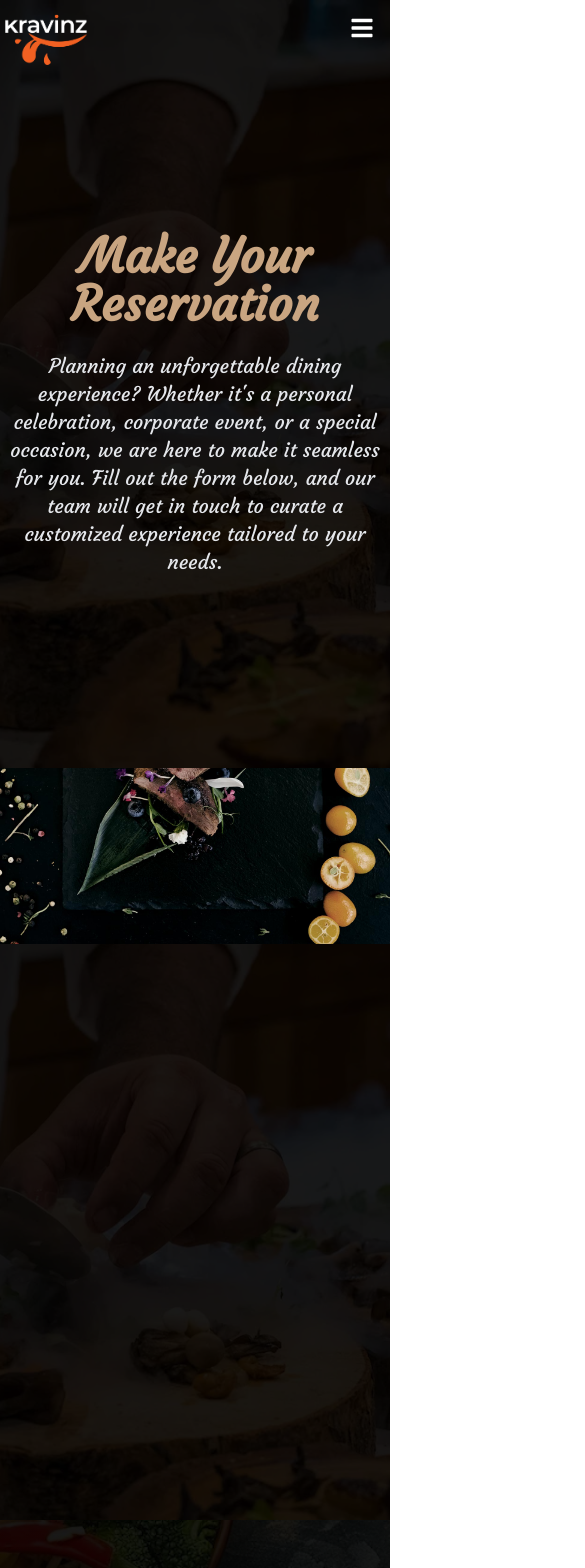
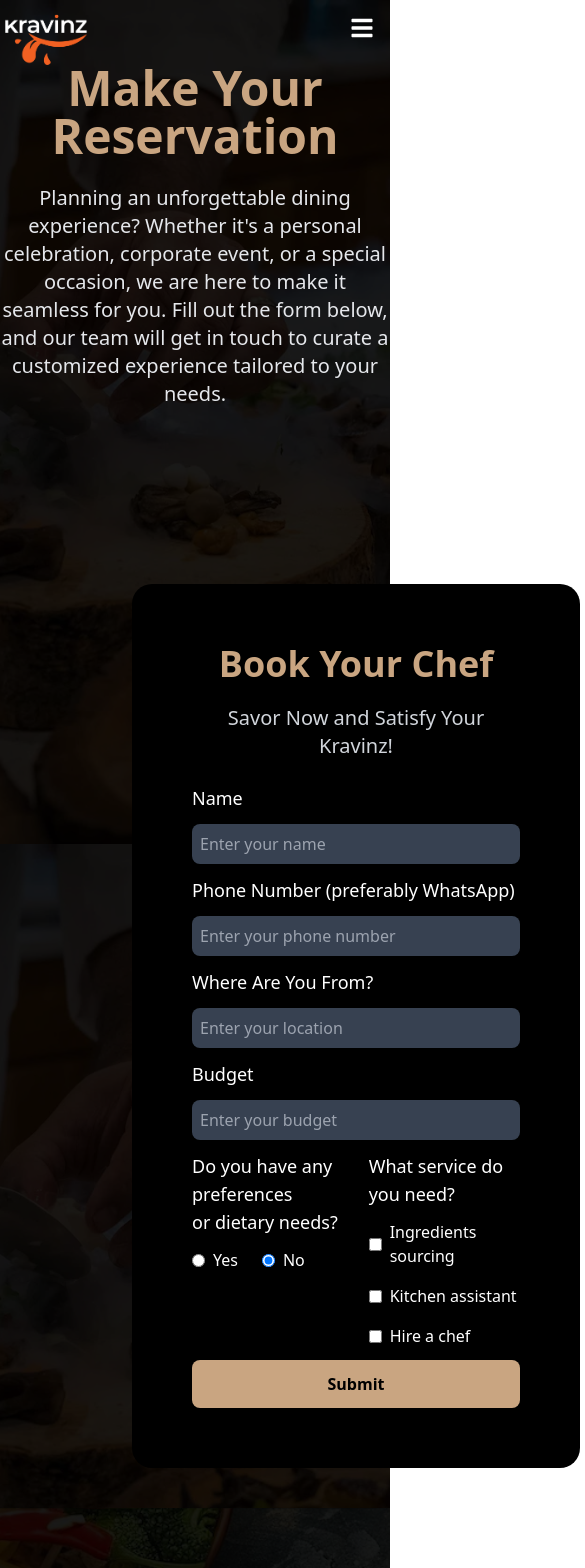
Before and after one commit to tinbit25/Kravins-Project, a React (Vite) app: page /menu in a window 390 px wide. Shown: the top 1568 px of the page, 585 px wide, since content can reach past the window. Built offline with nearby package versions, Linux system fonts and the light colour scheme; a web font is replaced by a local one.

Commit message:
make responsive

```diff
--- a/package.json
+++ b/package.json
@@ -30,6 +30,7 @@
     "eslint-plugin-react": "^7.37.0",
     "eslint-plugin-react-hooks": "^5.1.0-rc.0",
     "eslint-plugin-react-refresh": "^0.4.12",
+    "gh-pages": "^6.2.0",
     "globals": "^15.9.0",
     "postcss": "^8.4.47",
     "tailwindcss": "^3.4.13",
--- a/src/index.css
+++ b/src/index.css
@@ -8,13 +8,13 @@
 @tailwind components;
 @tailwind utilities;
 
-html{
+/* html{
   scroll-behavior: smooth;
   font-family: "Courgette", cursive;
   font-weight: 400;
   font-style: normal;
   color: white;
-}
+} */
 .Tfont{
   font-family: "Vollkorn", serif;
 }
@@ -124,6 +124,23 @@ html{
     display: block;
     margin-left: 1rem; /* Adjust margin if needed */
   }
+
+  .bookform {
+
+    position: relative;
+    left: 100px;
+    top: 300px;
+    bottom: auto;
+    padding: 60px;
+    background-color: black;
+    border-radius: 20px;
+  }
+
+  .form {
+
+    margin-left: -120%;
+
+  }
 }
 
 
@@ -181,7 +198,7 @@ html{
 
 .bookform {
   margin-top: -400px;
-  animation: fadeIn 0.5s ease-in-out forwards; /* Add this line */
+  animation: fadeIn 0.5s ease-in-out forwards;
 }
 
 .form {
--- a/src/pages/MakeRequest.jsx
+++ b/src/pages/MakeRequest.jsx
@@ -54,7 +54,7 @@ const MakeRequest = () => {
       >
 
         {/* Heading and Description */}
-        <div className="text-center my-48">
+        <div className="text-center md:my-48 mb-96 pb-48 md:pb-4">
           <h1 className="text-5xl font-extrabold text-[#C9A581] my-6">
             Make Your Reservation
           </h1>
@@ -65,14 +65,14 @@ const MakeRequest = () => {
 
         {/* Image */}
         <img
-          className="w-full"
+          className="hidden md:block md:w-full "
           src={Image}
           alt="African Food"
         />
 
         {/* Form Section with Animation */}
         <motion.div
-          className="max-w-xl p-5 bookform form"
+          className="max-w-md md:max-w-xl p-5 bookform form "
           initial={{ x: '-100%', opacity: 0 }} // Start off the screen
           animate={{ x: 0, opacity: 1 }} // Slide in
           transition={{ duration: 0.5 }} // Animation duration
```
Also changed, not shown: 1 other file (tests, documents, lock files or other folders).
